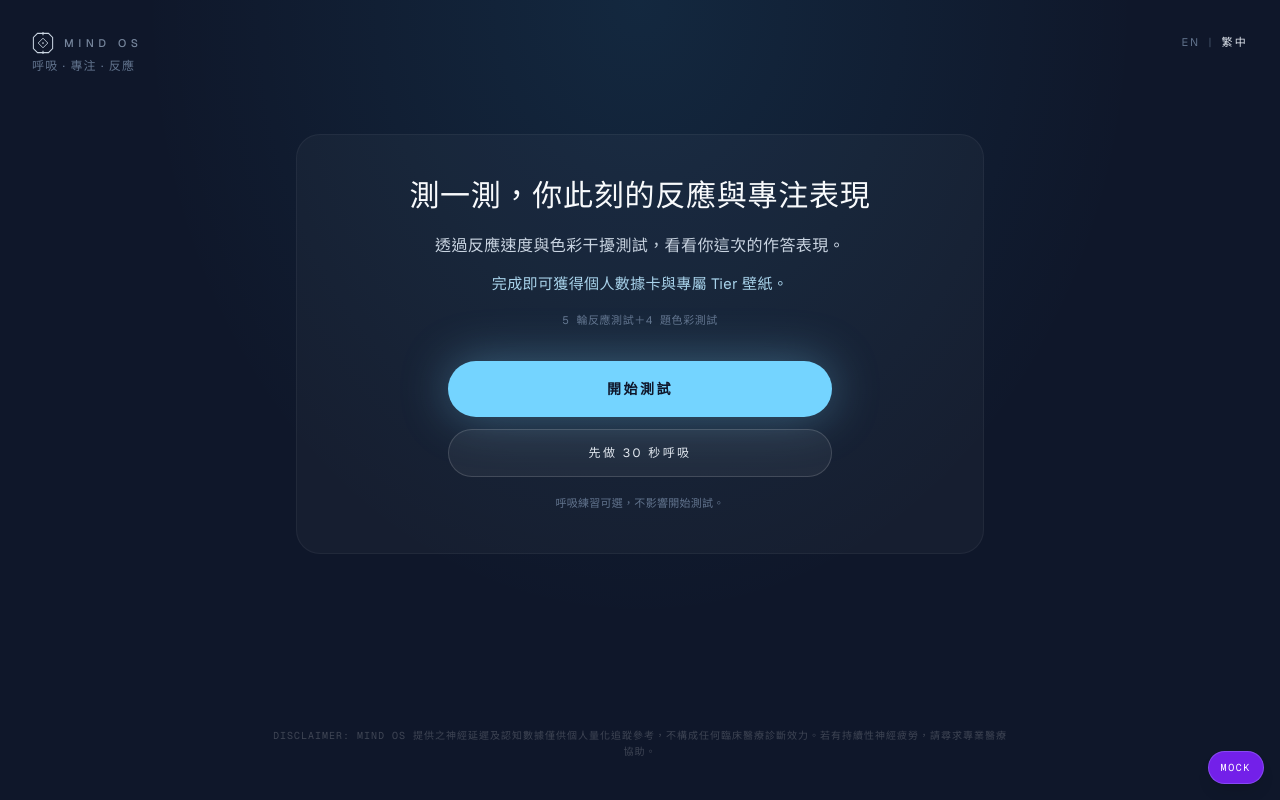
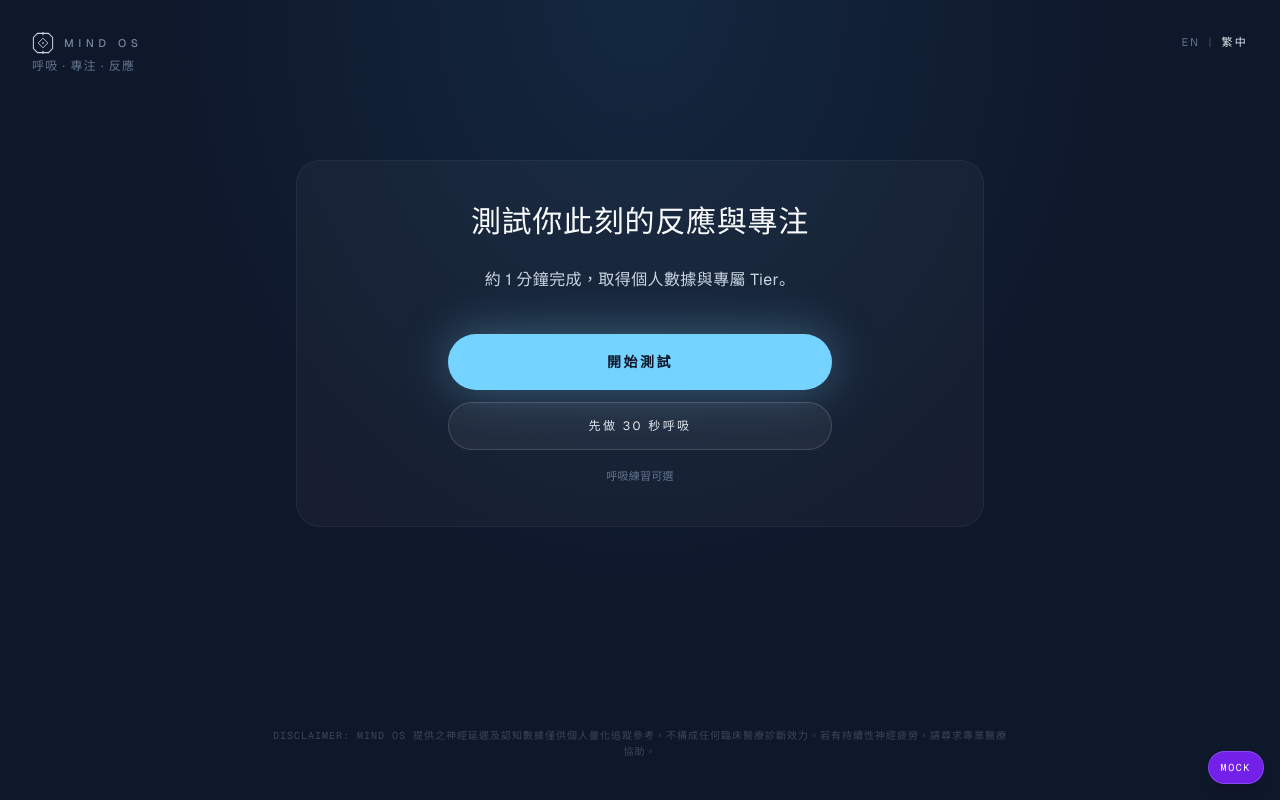
Before and after one commit to wongbrian927-hash/mind-os-mvp, a Next.js app: page / in a window 1280 px wide. Built offline with nearby package versions, Linux system fonts and the light colour scheme.

Commit message:
Simplify test landing page copy

```diff
--- a/app/page.tsx
+++ b/app/page.tsx
@@ -60,8 +60,6 @@ const PHASE_MS: Record<BreathPhase, number> = {
   inhale: PHASE_DURATION_MS,
   exhale: PHASE_DURATION_MS,
 };
-/** Human-measured full-test duration label. Null = do not show. */
-const ESTIMATED_COMPLETION: string | null = null;
 const BREATH_OPTIONAL_SECONDS =
   (TARGET_CYCLES * (PHASE_MS.inhale + PHASE_MS.exhale)) / 1000;
 
@@ -73,14 +71,11 @@ const INK_HEX: Record<InkColor, string> = {
 const COPY = {
   zh: {
     subtitle: "呼吸 · 專注 · 反應",
-    heroTitle: "測一測，你此刻的反應與專注表現",
-    heroBody: "透過反應速度與色彩干擾測試，看看你這次的作答表現。",
-    heroReward: "完成即可獲得個人數據卡與專屬 Tier 壁紙。",
-    heroComposition: (reactionTrials: number, stroopCount: number) =>
-      `${reactionTrials} 輪反應測試＋${stroopCount} 題色彩測試`,
+    heroTitle: "測試你此刻的反應與專注",
+    heroSubtitle: "約 1 分鐘完成，取得個人數據與專屬 Tier。",
     startTest: "開始測試",
     startBreath: "先做 30 秒呼吸",
-    breathOptionalNote: "呼吸練習可選，不影響開始測試。",
+    breathOptionalNote: "呼吸練習可選",
     breathTitle: "5-5 諧振呼吸",
     breathDone: "呼吸校準已完成。準備好就可以開始測試。",
     phase: { inhale: "吸氣", exhale: "呼氣" } as Record<BreathPhase, string>,
@@ -111,15 +106,10 @@ const COPY = {
   en: {
     subtitle: "Breathe · Focus · React",
     heroTitle: "Test your reaction and focus",
-    heroBody:
-      "Explore your performance with reaction-time and color-interference tasks.",
-    heroReward:
-      "Complete the test to get your personal result card and Tier wallpaper.",
-    heroComposition: (reactionTrials: number, stroopCount: number) =>
-      `${reactionTrials} reaction rounds + ${stroopCount} color trials`,
+    heroSubtitle: "About 1 minute. Get your personal data and exclusive Tier.",
     startTest: "Start test",
     startBreath: "Breathe for 30 seconds",
-    breathOptionalNote: "Breathing is optional. You can start the test right away.",
+    breathOptionalNote: "Breathing is optional",
     breathTitle: "5-5 Coherence Breath",
     breathDone: "Breathing calibration complete. Start the test when ready.",
     phase: { inhale: "In", exhale: "Out" } as Record<BreathPhase, string>,
@@ -874,20 +864,13 @@ function Home() {
             <h1 className="max-w-xl text-balance text-2xl font-medium leading-snug tracking-wide text-[#f8fafc] sm:text-3xl sm:leading-snug">
               {t.heroTitle}
             </h1>
-            <p className="mt-4 max-w-md text-sm leading-6 tracking-wide text-slate-300 sm:text-base sm:leading-7">
-              {t.heroBody}
-            </p>
-            <p className="mt-3 max-w-md text-sm leading-6 tracking-wide text-sky-200/90 sm:text-[15px]">
-              {t.heroReward}
-            </p>
-            <p className="mt-4 font-mono text-[11px] tracking-wider text-slate-500">
-              {t.heroComposition(REACTION_TRIALS, STROOP_COUNT)}
-              {ESTIMATED_COMPLETION ? ` · ${ESTIMATED_COMPLETION}` : null}
+            <p className="mt-6 max-w-md text-sm leading-6 tracking-wide text-slate-300 sm:text-base sm:leading-7">
+              {t.heroSubtitle}
             </p>
             <button
               type="button"
               onClick={startReactionTest}
-              className="mt-8 flex min-h-14 w-full max-w-sm items-center justify-center rounded-full bg-sky-300 px-8 py-4 text-sm font-semibold tracking-[0.18em] text-slate-900 shadow-[0_0_48px_rgba(125,211,252,0.35)] transition hover:bg-sky-200 focus-visible:outline focus-visible:outline-2 focus-visible:outline-offset-2 focus-visible:outline-sky-200"
+              className="mt-10 flex min-h-14 w-full max-w-sm items-center justify-center rounded-full bg-sky-300 px-8 py-4 text-sm font-semibold tracking-[0.18em] text-slate-900 shadow-[0_0_48px_rgba(125,211,252,0.35)] transition hover:bg-sky-200 focus-visible:outline focus-visible:outline-2 focus-visible:outline-offset-2 focus-visible:outline-sky-200"
             >
               {t.startTest}
             </button>
```
